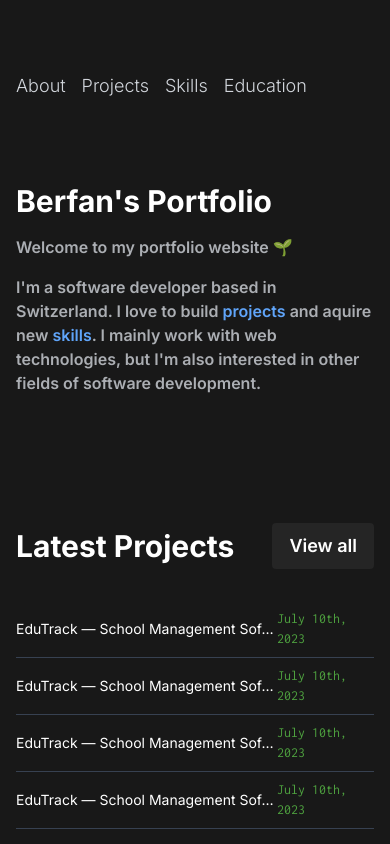
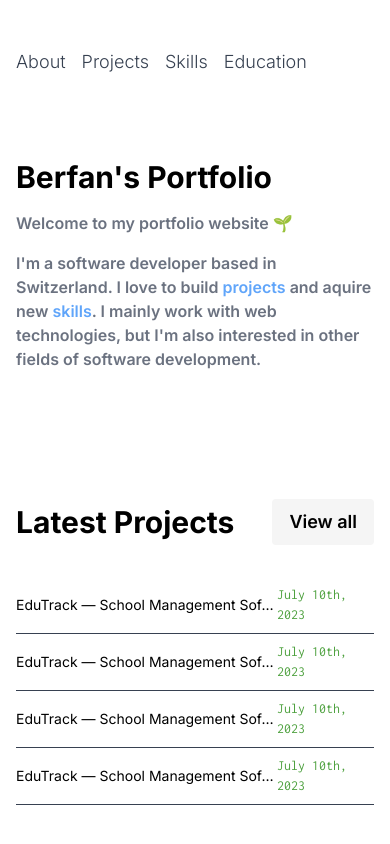
Before and after one commit to BerfanK/berfan-portfolio, a React (Vite) app: page / in a window 390 px wide. Built offline with nearby package versions, Linux system fonts and the light colour scheme.

Commit message:
feat: ✨added darkmode support

```diff
--- a/src/components/layout/Footer.tsx
+++ b/src/components/layout/Footer.tsx
@@ -12,7 +12,7 @@ export default function Footer() {
                     </a>
                     <div className="text-lg text-gray-500">|</div>
                     <a href="https://www.github.com/BerfanK" target="_blank" rel="noopener noreferrer" className="flex flex-row items-center gap-2 text-lg group cursor-pointer">
-                        <svg className="w-6 h-6 text-white" role="img" viewBox="0 0 24 24" fill="currentColor" xmlns="http://www.w3.org/2000/svg">
+                        <svg className="w-6 h-6 text-black dark:text-white" role="img" viewBox="0 0 24 24" fill="currentColor" xmlns="http://www.w3.org/2000/svg">
                             <title>GitHub</title>
                             <path d="M12 .297c-6.63 0-12 5.373-12 12 0 5.303 3.438 9.8 8.205 11.385.6.113.82-.258.82-.577 0-.285-.01-1.04-.015-2.04-3.338.724-4.042-1.61-4.042-1.61C4.422 18.07 3.633 17.7 3.633 17.7c-1.087-.744.084-.729.084-.729 1.205.084 1.838 1.236 1.838 1.236 1.07 1.835 2.809 1.305 3.495.998.108-.776.417-1.305.76-1.605-2.665-.3-5.466-1.332-5.466-5.93 0-1.31.465-2.38 1.235-3.22-.135-.303-.54-1.523.105-3.176 0 0 1.005-.322 3.3 1.23.96-.267 1.98-.399 3-.405 1.02.006 2.04.138 3 .405 2.28-1.552 3.285-1.23 3.285-1.23.645 1.653.24 2.873.12 3.176.765.84 1.23 1.91 1.23 3.22 0 4.61-2.805 5.625-5.475 5.92.42.36.81 1.096.81 2.22 0 1.606-.015 2.896-.015 3.286 0 .315.21.69.825.57C20.565 22.092 24 17.592 24 12.297c0-6.627-5.373-12-12-12" />
                         </svg>
--- a/src/components/layout/Navigation.tsx
+++ b/src/components/layout/Navigation.tsx
@@ -1,4 +1,4 @@
-import { BsMoonStarsFill } from 'react-icons/bs';
+import { BsMoonStarsFill, BsSunFill } from 'react-icons/bs';
 import { Link } from 'react-router-dom';
 
 /**
@@ -7,32 +7,61 @@ import { Link } from 'react-router-dom';
  * @returns {JSX.Element} The component
  */
 export default function Navigation() {
+    const toggleTheme = () => {
+        window.document.body.classList.toggle('dark');
+
+        if (window.document.body.classList.contains('dark')) {
+            window.document.body.classList.remove('bg-white', 'text-black');
+            window.document.body.classList.add('bg-[#181818]', 'text-white');
+        } else {
+            window.document.body.classList.remove('bg-[#181818]', 'text-white');
+            window.document.body.classList.add('bg-white', 'text-black');
+        }
+    };
+
     return (
         <div className="container my-10">
             <header className="hidden lg:block">
                 <Link to="/" className="flex flex-row items-center gap-2">
-                    <img src="https://em-content.zobj.net/thumbs/120/mozilla/36/sparkles_2728.png" alt="logo" className="h-7" />
-                    <h1 className="text-xl font-semibold ml-2">Berfan Korkmaz</h1>
+                    <h1 className="text-xl font-semibold text-black dark:text-white">berfan-korkmaz.ch</h1>
                 </Link>
             </header>
-            <nav className="mt-8 flex flex-row items-center justify-between">
+            <nav className="mt-2 flex flex-row items-center justify-between">
                 <div className="flex flex-row items-center gap-4 lg:gap-8">
-                    <Link to="/" className="text-lg font-light text-gray-300 hover:text-white duration-200 border-b-[3px] border-transparent hover:border-white">
+                    <Link
+                        to="/"
+                        className="text-lg font-light text-gray-700 hover:text-black dark:text-gray-300 dark:hover:text-white duration-200 border-b-[3px] border-transparent hover:border-black dark:hover:border-white"
+                    >
                         About
                     </Link>
-                    <Link to="/" className="text-lg font-light text-gray-300 hover:text-white duration-200 border-b-[3px] border-transparent hover:border-white">
+                    <Link
+                        to="/"
+                        className="text-lg font-light text-gray-700 hover:text-black dark:text-gray-300 dark:hover:text-white duration-200 border-b-[3px] border-transparent hover:border-black dark:hover:border-white"
+                    >
+                        {' '}
                         Projects
                     </Link>
-                    <Link to="/" className="text-lg font-light text-gray-300 hover:text-white duration-200 border-b-[3px] border-transparent hover:border-white">
+                    <Link
+                        to="/"
+                        className="text-lg font-light text-gray-700 hover:text-black dark:text-gray-300 dark:hover:text-white duration-200 border-b-[3px] border-transparent hover:border-black dark:hover:border-white"
+                    >
+                        {' '}
                         Skills
                     </Link>
-                    <Link to="/" className="text-lg font-light text-gray-300 hover:text-white duration-200 border-b-[3px] border-transparent hover:border-white">
+                    <Link
+                        to="/"
+                        className="text-lg font-light text-gray-700 hover:text-black dark:text-gray-300 dark:hover:text-white duration-200 border-b-[3px] border-transparent hover:border-black dark:hover:border-white"
+                    >
+                        {' '}
                         Education
                     </Link>
                 </div>
                 <div className="hidden lg:block">
-                    <button className="btn-dark">
-                        <BsMoonStarsFill className="text-yellow-400 h-5 w-5" />
+                    <button onClick={toggleTheme} className="hidden dark:block btn-dark">
+                        <BsSunFill className="text-yellow-400 h-5 w-5" />
+                    </button>
+                    <button onClick={toggleTheme} className="block dark:hidden btn-light">
+                        <BsMoonStarsFill className="text-black h-5 w-5" />
                     </button>
                 </div>
             </nav>
--- a/src/components/static/pages/home/elements/SkillFilter.tsx
+++ b/src/components/static/pages/home/elements/SkillFilter.tsx
@@ -23,14 +23,14 @@ export default function SkillFilter({ setOpen, selectedFilter, handleFilter }: S
     });
 
     return (
-        <div ref={cardRef} className="bg-[#181818] border border-gray-700 rounded shadow-md shadow-blue-300/10 p-5 w-screen max-w-[500px] absolute top-[10px] left-0">
+        <div ref={cardRef} className="bg-white dark:bg-[#181818] border border-gray-700 rounded shadow-md shadow-blue-300/10 p-5 w-screen max-w-[500px] absolute top-[10px] left-0">
             <div className="flex flex-row items-center justify-between mb-1">
                 <h2 className="text-lg font-semibold">Filter Selection</h2>
                 <div onClick={() => setOpen(false)} className="p-1 hover:bg-gray-500/60 duration-200 rounded cursor-pointer">
                     <RxCross1 className="h-5 w-5 text-white cursor-pointer" />
                 </div>
             </div>
-            <p className="text-base text-gray-400 font-light">Keep it organized! You can filter the skills by their type. </p>
+            <p className="text-base text-gray-700 dark:text-gray-400 font-light">Keep it organized! You can filter the skills by their type. </p>
 
             <div className="grid grid-cols-1 lg:grid-cols-3 gap-4 mt-5">
                 {Object.values(SkillType).map((skill: string, index: number) => (
@@ -38,7 +38,7 @@ export default function SkillFilter({ setOpen, selectedFilter, handleFilter }: S
                         key={index}
                         onClick={() => handleFilter(skill as SkillType)}
                         className={classNames('border border-gray-600 bg-transparent hover:bg-gray-600/60 duration-200 cursor-pointer rounded p-2 flex flex-row items-center gap-4', {
-                            'border-blue-400 bg-gray-600/20': selectedFilter === skill,
+                            'border-blue-400 bg-gray-700 text-white dark:bg-gray-600/20 dark:text-black': selectedFilter === skill,
                         })}
                     >
                         <AiOutlineSelect className="w-4 h-4" />
--- a/src/components/static/pages/home/sections/Hero.tsx
+++ b/src/components/static/pages/home/sections/Hero.tsx
@@ -5,8 +5,8 @@ export default function Hero() {
         <div className="flex flex-row items-center justify-between w-full gap-8">
             <div className="flex flex-col lg:max-w-[60%]">
                 <h1 className="text-3xl lg:text-5xl font-bold">Berfan's Portfolio</h1>
-                <p className="lg:text-lg font-semibold mt-4 text-gray-300/80">Welcome to my portfolio website 🌱</p>
-                <p className="lg:text-lg font-semibold mt-4 text-gray-300/80">
+                <p className="lg:text-lg font-semibold mt-4 text-gray-500 dark:text-gray-300/80">Welcome to my portfolio website 🌱</p>
+                <p className="lg:text-lg font-semibold mt-4 text-gray-500 dark:text-gray-300/80">
                     I'm a software developer based in Switzerland. I love to build{' '}
                     <Link to="/projects" className="link">
                         projects
--- a/src/components/static/pages/home/sections/Projects.tsx
+++ b/src/components/static/pages/home/sections/Projects.tsx
@@ -5,7 +5,7 @@ export default function Projects() {
         <section className="mt-32">
             <div className="flex flex-row items-center justify-between">
                 <h2 className="text-3xl font-bold">Latest Projects</h2>
-                <button className="btn-dark px-4 text-lg font-semibold">View all</button>
+                <button className="btn-light dark:btn-dark px-4 text-lg font-semibold">View all</button>
             </div>
             <div className="flex flex-col w-full mt-8">
                 <ProjectItem title="EduTrack" shortDescription="School Management Software" date={new Date().toISOString()} link="edutrack" />
--- a/src/index.css
+++ b/src/index.css
@@ -8,7 +8,7 @@
 
 @layer base {
     body {
-        @apply bg-[#181818] text-white font-sans;
+        @apply bg-white text-black dark:bg-[#181818] dark:text-white font-sans;
     }
 }
 
@@ -21,6 +21,9 @@
     }
     .btn-dark {
         @apply bg-[#252525] rounded p-2 cursor-pointer border border-transparent hover:border-gray-600;
+    }
+    .btn-light {
+        @apply bg-[#f5f5f5] rounded p-2 cursor-pointer border border-transparent hover:border-gray-600;
     }
 }
 
--- a/tailwind.config.js
+++ b/tailwind.config.js
@@ -1,6 +1,7 @@
 /** @type {import('tailwindcss').Config} */
 export default {
     content: ['./index.html', './src/**/*.{js,ts,jsx,tsx}'],
+    darkMode: 'class',
     theme: {
         extend: {
             fontFamily: {
```
Also changed, not shown: src/components/static/pages/home/elements/EducationCard.tsx (+4 -4 lines), src/components/static/pages/home/elements/ExperienceCard.tsx (+4 -4 lines), src/components/static/pages/home/elements/SkillItem.tsx (+7 -7 lines), src/components/static/pages/home/sections/Skills.tsx (+10 -18 lines).
